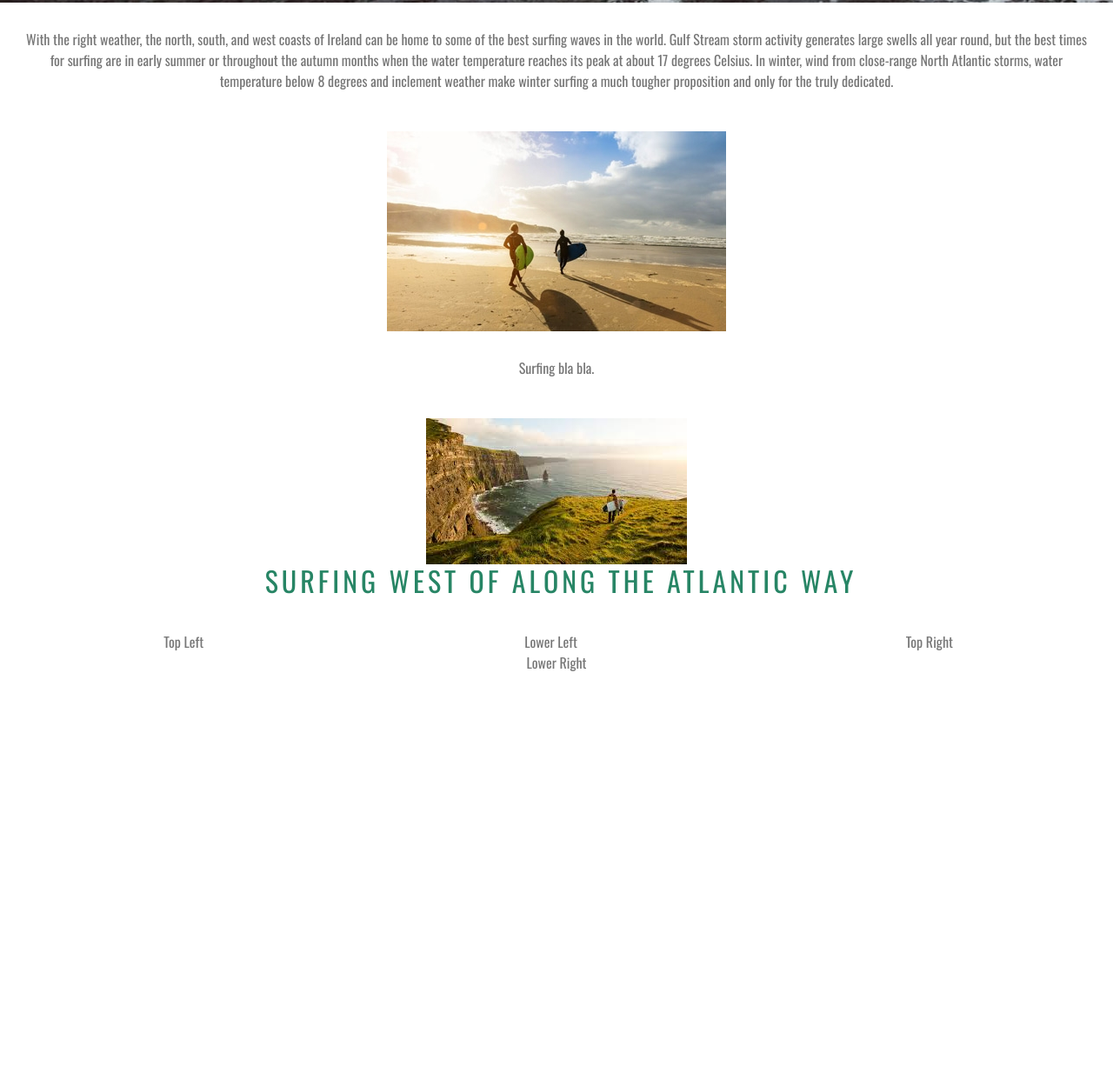
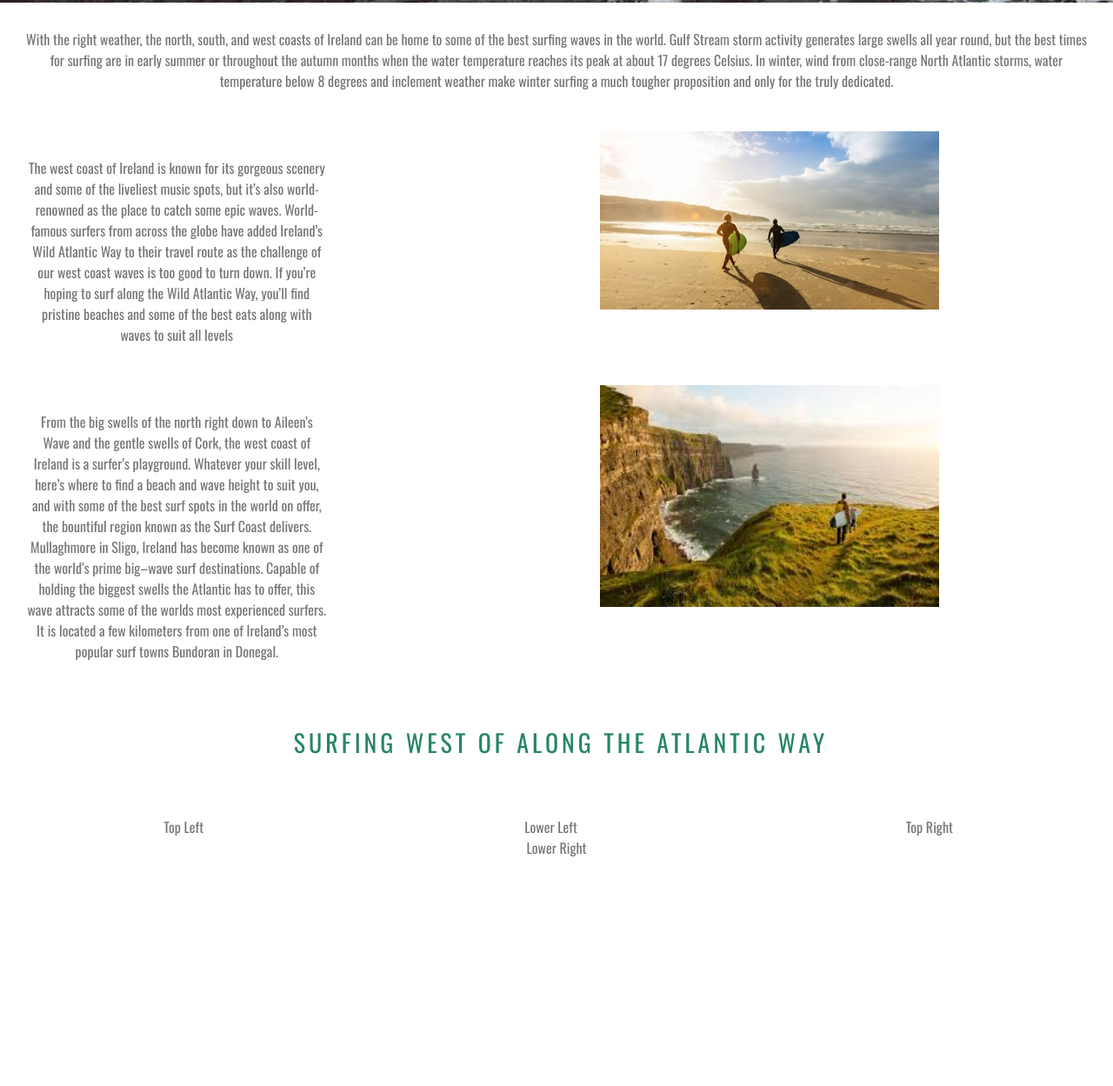
Before and after one commit to Jaihsun/Wild-Atlantic-Surfing, a plain HTML site: page index.html in a window 1280 px wide. Shown: the part 643-1892 px from the top of the page at 87% size. After the commit the page ends 1630 px from the top, so only its background shows below. Drawn offline with nearby package versions, Linux system fonts and the light colour scheme.

Commit message:
import bootstrap grid for paragraphs 1 & 2

```diff
--- a/assets/css/style.css
+++ b/assets/css/style.css
@@ -7,6 +7,8 @@ header {
     margin:0;
 }
 
+
+/*--images--------------------------------------------------------------------------------------------------------------- */
 .hero-image{
     width: 100%;
     height: 600px;
@@ -18,6 +20,27 @@ header {
     animation-duration: 5s;
     animation-fill-mode: forwards;
 }
+
+.hero-image2{
+    width:70%;
+    height: 70%;
+    float: right;
+    background-position: center;
+    background: no-repeat right right;
+    padding-right: 200px;
+
+}
+
+.hero-image3{
+    width:70%;
+    height: 70%;
+    float: right;
+    background-position: center;
+    background: no-repeat right right;
+    padding-right: 200px;
+}
+
+
 
 <!--Not selecting the tab-->
 nav-bar{
@@ -34,6 +57,16 @@ h2{
     margin-left: 10px;
 }
 
+h3{
+   font-family: oswald, sans-serif;
+    color: rgb(39, 133, 101);
+    text-transform: uppercase;
+    letter-spacing: 4px;
+    margin-left: 10px;
+    padding-top: 30px;
+    padding-bottom: 30px;
+}
+
 #logo{
     float: left;
     font-size: 280;
@@ -45,6 +78,7 @@ body{
     text-align: center;
 
 }
+
 
 #best-beaches{
     height: 600px;
@@ -77,3 +111,7 @@ p{
     margin-left: 30px;
     margin-right: 30px;
 }
+
+.footer{
+    background-color: black;
+}
--- a/index.html
+++ b/index.html
@@ -1,16 +1,16 @@
 <!DOCTYPE html>
-<!--english language setup-->
+<!--english language setup------------------------------------------------------------------------------------------------->
 <html lang="en">
 
 <head>
-<!--required meta tages-->
+<!--required meta tages---------------------------------------------------------------------------------------------------->
     <meta charset="UTF-8">
     <meta name="viewport" content="width=device-width, initial-scale=1.0">
-<!--bootstrap css-->
+<!--bootstrap css---------------------------------------------------------------------------------------------------------->
     <link rel="stylesheet" href="https://maxcdn.bootstrapcdn.com/bootstrap/4.2.1/css/bootstrap.min.css" type="text/css" />
     <link rel="stylesheet" href="https://maxcdn.bootstrapcdn.com/font-awesome/4.7.0/css/font-awesome.min.css" type="text/css" />
     <link rel="stylesheet" href="assets/css/style.css" type="text/css">
-<!--jQuery css-->
+<!--jQuery css------------------------------------------------------------------------------------------------------------->
     <script src="https://code.jquery.com/jquery-3.4.1.slim.min.js" integrity="sha384-J6qa4849blE2+poT4WnyKhv5vZF5SrPo0iEjwBvKU7imGFAV0wwj1yYfoRSJoZ+n" crossorigin="anonymous"></script>
     <script src="https://cdn.jsdelivr.net/npm/popper.js@1.16.0/dist/umd/popper.min.js" integrity="sha384-Q6E9RHvbIyZFJoft+2mJbHaEWldlvI9IOYy5n3zV9zzTtmI3UksdQRVvoxMfooAo" crossorigin="anonymous"></script>
     <script src="https://stackpath.bootstrapcdn.com/bootstrap/4.4.1/js/bootstrap.min.js" integrity="sha384-wfSDF2E50Y2D1uUdj0O3uMBJnjuUD4Ih7YwaYd1iqfktj0Uod8GCExl3Og8ifwB6" crossorigin="anonymous"></script>
@@ -26,7 +26,7 @@
         <h2 id="logo">Wild Atlantic Surfing</h2>
     </a>
 </div>
-<!--logo and navigation bar-->
+<!--logo and navigation bar------------------------------------------------------------------------------------------------>
 
 <nav class="nav-bar">
 
@@ -54,30 +54,52 @@
 </nav>
     </header>
 
-    <section>
+<!--Header-Hero-image----------------------------------------------------------------------------------------------------------->
+<section>
         <div>
             <img class="hero-image" src="assets/images/hero-image.jpg" alt="">
         </div>
-    </section>
+</section>
 
+<!--1st paragraph----------------------------------------------------------------------------------------------------------->
+<section class="1st-paragraph">
 
-<section class="1st-paragraph">
-    <div class="p1">
         <p>With the right weather, the north, south, and west coasts of Ireland can be home to some of the best surfing waves
          in the world. Gulf Stream storm activity generates large swells all year round, but the best times for surfing are in
          early summer or throughout the autumn months when the water temperature reaches its peak at about 17 degrees Celsius.
          In winter, wind from close-range North Atlantic storms, water temperature below 8 degrees and inclement weather make
          winter surfing a much tougher proposition and only for the truly dedicated.</p>
-        <img src="assets/images/surfing-ireland.jpg" alt="">
-    </div>
-    <div class="p2">
-        <p>Surfing bla bla.</p>
-        <img src="assets/images/irish-surfing-scenery.jpg" alt="">
+</section>
+
+<!--2nd paragraph----------------------------------------------------------------------------------------------------------->
+<section class="2nd-paragraph">
+    <div class="row">
+        <div class="col-sm-4"><p>The west coast of Ireland is known for its gorgeous scenery and some of the liveliest music spots,
+         but it’s also world-renowned as the place to catch some epic waves. World-famous surfers from across the globe have added
+          Ireland’s Wild Atlantic Way to their travel route as the challenge of our west coast waves is too good to turn down.
+          If you’re hoping to surf along the Wild Atlantic Way, you’ll find pristine beaches and some of the best eats along
+          with waves to suit all levels</p></div>
+        <div class="col-sm-8"><img class="hero-image2" src="assets/images/surfing-ireland.jpg" alt=""></div>
     </div>
 </section>
 
-<section id="best-beaches">
-    <h2>Surfing West of along the Atlantic Way</h2>
+<!--3rd paragraph----------------------------------------------------------------------------------------------------------->
+<section class="3rd-paragraph">
+    <div class="row">
+        <div class="col-sm-4"><p>From the big swells of the north right down to Aileen’s Wave and the gentle swells of Cork,
+         the west coast of Ireland is a surfer’s playground. Whatever your skill level, here’s where to find a beach and wave
+          height to suit you, and with some of the best surf spots in the world on offer, the bountiful region known as the
+          Surf Coast delivers. Mullaghmore in Sligo, Ireland has become known as one of the world’s prime big–wave surf destinations.
+           Capable of holding the biggest swells the Atlantic has to offer, this wave attracts some of the worlds most experienced surfers.
+            It is located a few kilometers from one of Ireland’s most popular surf towns Bundoran in Donegal.</p></div>
+        <div class="col-sm-8"><img class="hero-image3" src="assets/images/irish-surfing-scenery.jpg" alt=""></div>
+    </div>
+</section>
+
+<!--4th paragraph----------------------------------------------------------------------------------------------------------->
+
+<section class="4th-paragraph">
+    <h3>Surfing West of along the Atlantic Way</h3>
 
         <div id="top-left"> Top Left  </div>
         <div id="top-right"> Top Right </div>
```
Also changed, not shown: 1 other file.
